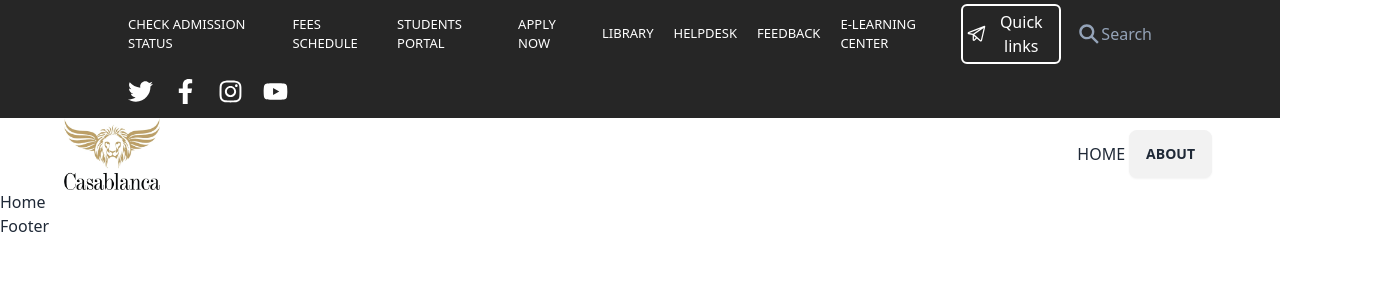
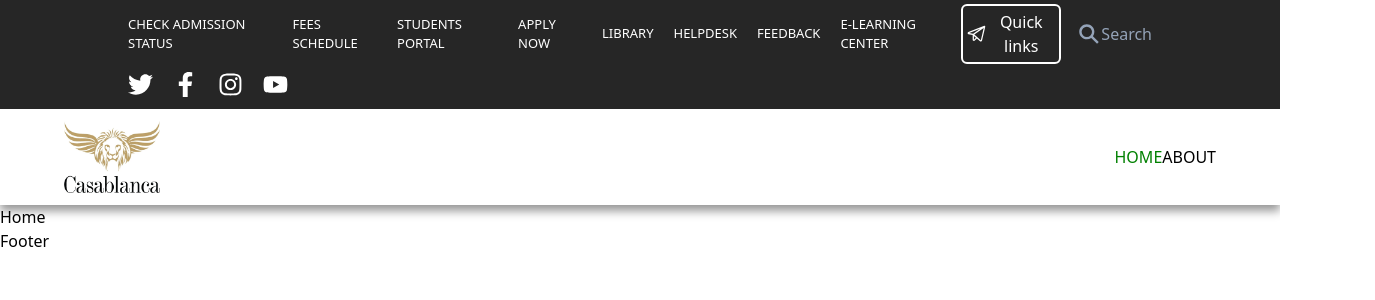
Before and after one commit to PaaRich/School-project, a React (Vite) app: page / in a window 1280 px wide. Shown: the top 300 px of the page, 1375 px wide, since content can reach past the window. Built offline with nearby package versions, Linux system fonts and the light colour scheme.

Commit message:
Dropdown nav component

```diff
--- a/index.html
+++ b/index.html
@@ -3,6 +3,13 @@
   <head>
     <meta charset="UTF-8" />
     <link rel="icon" type="image/svg+xml" href="/vite.svg" />
+    <link rel="preconnect" href="https://fonts.googleapis.com" />
+    <link rel="preconnect" href="https://fonts.gstatic.com" crossorigin />
+    <link
+      rel="stylesheet"
+      href="https://fonts.googleapis.com/css2?family=Roboto:wght@300;400;500;700&display=swap"
+    />
+
     <meta name="viewport" content="width=device-width, initial-scale=1.0" />
     <title>SchoolSite</title>
   </head>
--- a/package.json
+++ b/package.json
@@ -10,6 +10,9 @@
     "preview": "vite preview"
   },
   "dependencies": {
+    "@emotion/react": "^11.13.3",
+    "@emotion/styled": "^11.13.0",
+    "@mui/material": "^6.1.4",
     "@types/styled-components": "^5.1.34",
     "aos": "^2.3.4",
     "react": "^18.3.1",
@@ -24,7 +27,6 @@
     "@types/react-dom": "^18.3.0",
     "@vitejs/plugin-react-swc": "^3.5.0",
     "autoprefixer": "^10.4.20",
-    "daisyui": "^4.12.13",
     "eslint": "^9.11.1",
     "eslint-plugin-react-hooks": "^5.1.0-rc.0",
     "eslint-plugin-react-refresh": "^0.4.12",
--- /dev/null
+++ b/src/Components/Navbar/NavDrop.tsx
@@ -0,0 +1,41 @@
+import { NavDropProps } from "../../types";
+import { Link } from "react-router-dom";
+import { NavDropWrapper } from "./Navbar.styled";
+
+const NavDrop = ({ img, lists }: NavDropProps) => {
+  return (
+    <NavDropWrapper>
+      <div className="flex gap-x-3 shadow-xl p-4 bg-white rounded-md">
+        {/* img */}
+        <div className="basis-1/4">
+          <img src={img} alt="img" />
+          <button className="bg-green-500 rounded-sm text-center w-full text-white mt-3 text-xl py-1 hover:bg-green-400 duration-300">
+            <Link to="/">Learn more</Link>
+          </button>
+        </div>
+        {/* list */}
+        <div className="basis-3/4">
+          <div className="grid grid-cols-3 gap-x-3">
+            {lists?.map((list) => (
+              <div className="mb-8">
+                <h2 className="text-2xl font-semibold">{list.heading}</h2>
+                <div className="flex flex-col">
+                  {list.list?.map((l, index) => (
+                    <Link
+                      className="border-b-2 p-1 hover:bg-slate-200 "
+                      to={l[index]}
+                    >
+                      {l}
+                    </Link>
+                  ))}
+                </div>
+              </div>
+            ))}
+          </div>
+        </div>
+      </div>
+    </NavDropWrapper>
+  );
+};
+
+export default NavDrop;
--- a/src/Components/Navbar/Navbar.styled.tsx
+++ b/src/Components/Navbar/Navbar.styled.tsx
@@ -3,8 +3,13 @@ export const SolidNavWrapper = styled.div`
   .active {
     color: green;
   }
+  box-shadow: 0px 6px 9px 0px rgba(0, 0, 0, 0.41);
+  -webkit-box-shadow: 0px 6px 9px 0px rgba(0, 0, 0, 0.41);
+  -moz-box-shadow: 0px 6px 9px 0px rgba(0, 0, 0, 0.41);
 `;
-export const NavbarWrapper = styled.div``;
+export const NavbarWrapper = styled.div`
+  padding: 0.75rem 0;
+`;
 export const TopNavbarWrapper = styled.div`
   position: relative;
   color: white;
@@ -39,3 +44,9 @@ export const Search = styled.div`
     padding: 0.5rem;
   }
 `;
+export const NavDropWrapper = styled.div`
+  width: 70%;
+  position: absolute;
+  top: 182px;
+  right: 0%;
+`;
--- a/src/Components/Navbar/Navbar.tsx
+++ b/src/Components/Navbar/Navbar.tsx
@@ -2,9 +2,15 @@ import { NavbarWrapper } from "./Navbar.styled";
 import { SolidNavWrapper } from "./Navbar.styled";
 import logo from "../../assets/Casablanca_Logo.jpg";
 import TopNavbar from "./TopNavbar";
-import { Link } from "react-router-dom";
+import { NavLink } from "react-router-dom";
+import NavDrop from "./NavDrop";
+import aboutImg from "../../assets/Casablanca_Logo.jpg";
+//import { useState } from "react";
+import lists from "./utils";
 
 const Navbar = () => {
+  //const [displayNavDrop, setDisplayNavDrop] = useState(true);
+
   return (
     <SolidNavWrapper>
       <TopNavbar />
@@ -16,27 +22,25 @@ const Navbar = () => {
           </div>
           {/* links */}
           <div>
-            <ul className="flex items-center">
-              <li>
-                <Link to="/">HOME</Link>
-              </li>
-              <li>
-                <div className="dropdown dropdown-hover">
-                  <div tabIndex={0} role="button" className="btn m-1">
-                    ABOUT
-                  </div>
-                  <div
-                    tabIndex={0}
-                    className="dropdown-content card card-compact bg-primary text-primary-content z-[1] w-64 p-2 shadow"
-                  >
-                    <div className="card-body">
-                      <h3 className="card-title">Card title!</h3>
-                      <p>you can use any element as a dropdown.</p>
-                    </div>
-                  </div>
+            <div className="flex items-center">
+              {/* home */}
+              <div>
+                <NavLink to="/">HOME</NavLink>
+              </div>
+              {/* about */}
+              <div className="c-parent group">
+                <span
+                //onMouseEnter={() => setDisplayNavDrop(true)}
+                //onMouseLeave={() => setDisplayNavDrop(false)}
+                >
+                  ABOUT
+                </span>
+                {/* display links */}
+                <div className="c-child hidden group-hover:block">
+                  <NavDrop img={aboutImg} lists={lists} />
                 </div>
-              </li>
-            </ul>
+              </div>
+            </div>
           </div>
         </div>
       </NavbarWrapper>
--- a/src/Components/Navbar/TopNavbar.tsx
+++ b/src/Components/Navbar/TopNavbar.tsx
@@ -58,7 +58,7 @@ const TopNavbar = () => {
           </div>
         </div>
         {/* social media icons */}
-        <div className="flex items-center mt-[15px] mb-[10px]">
+        <div className="flex items-center my-2">
           <FaTwitter
             size={25}
             className="mr-5 hover:text-blue-500 duration-300 cursor-pointer"
--- /dev/null
+++ b/src/Components/Navbar/utils.ts
@@ -0,0 +1,44 @@
+import { List } from "../../types";
+const lists: List[] = [
+  {
+    heading: "School",
+    list: ["Engineering", "Sciences", "Hospitality", "Management", "Domestic"],
+  },
+  {
+    heading: "School",
+    list: ["Engineering", "Sciences", "Hospitality", "Management", "Domestic"],
+  },
+
+  {
+    heading: "School",
+    list: ["Engineering", "Sciences", "Hospitality", "Management", "Domestic"],
+  },
+  {
+    heading: "School",
+    list: ["Engineering", "Sciences", "Hospitality", "Management", "Domestic"],
+  },
+
+  {
+    heading: "Research Institutes and Centres",
+    list: [
+      "Agriculture & Natural Resources",
+      "Art and Social Sciences",
+      "Engineering",
+      "Health Sciences",
+      "Physical and Applied Sciences",
+      "The Built Environment",
+    ],
+  },
+  {
+    heading: "Research Institutes and Centres",
+    list: [
+      "Agriculture & Natural Resources",
+      "Art and Social Sciences",
+      "Engineering",
+      "Health Sciences",
+      "Physical and Applied Sciences",
+      "The Built Environment",
+    ],
+  },
+];
+export default lists;
--- a/src/types.ts
+++ b/src/types.ts
@@ -0,0 +1,14 @@
+export interface NavDropProps {
+  img?: string;
+  lists?: [
+    {
+      heading?: string;
+      list?: string[];
+    }
+  ];
+}
+
+export interface List {
+  heading?: string;
+  list?: string[];
+}
--- a/tailwind.config.js
+++ b/tailwind.config.js
@@ -4,8 +4,5 @@ export default {
   theme: {
     extend: {},
   },
-  plugins: [require("daisyui")],
-  daisyui: {
-    themes: false, // Disables all themes
-  },
+  plugins: [],
 };
```
Also changed, not shown: 1 other file (tests, documents, lock files or other folders).
